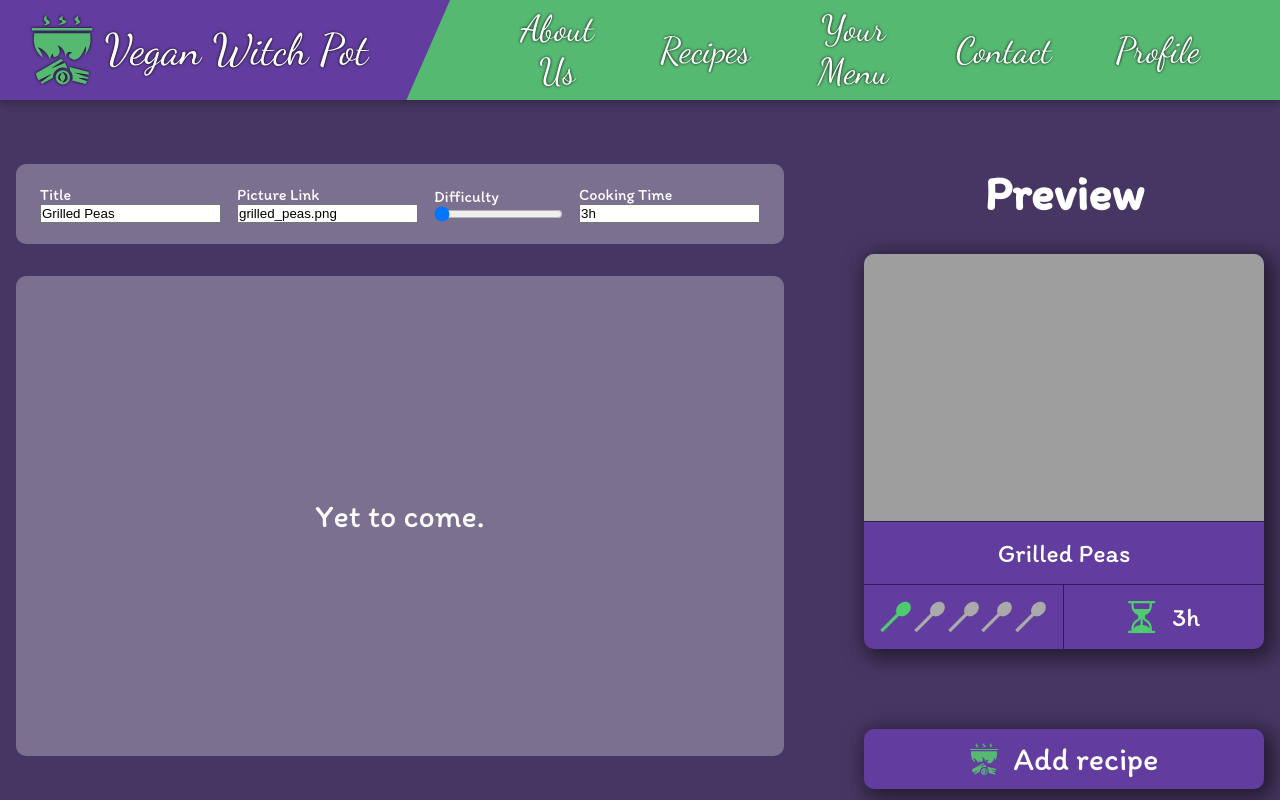
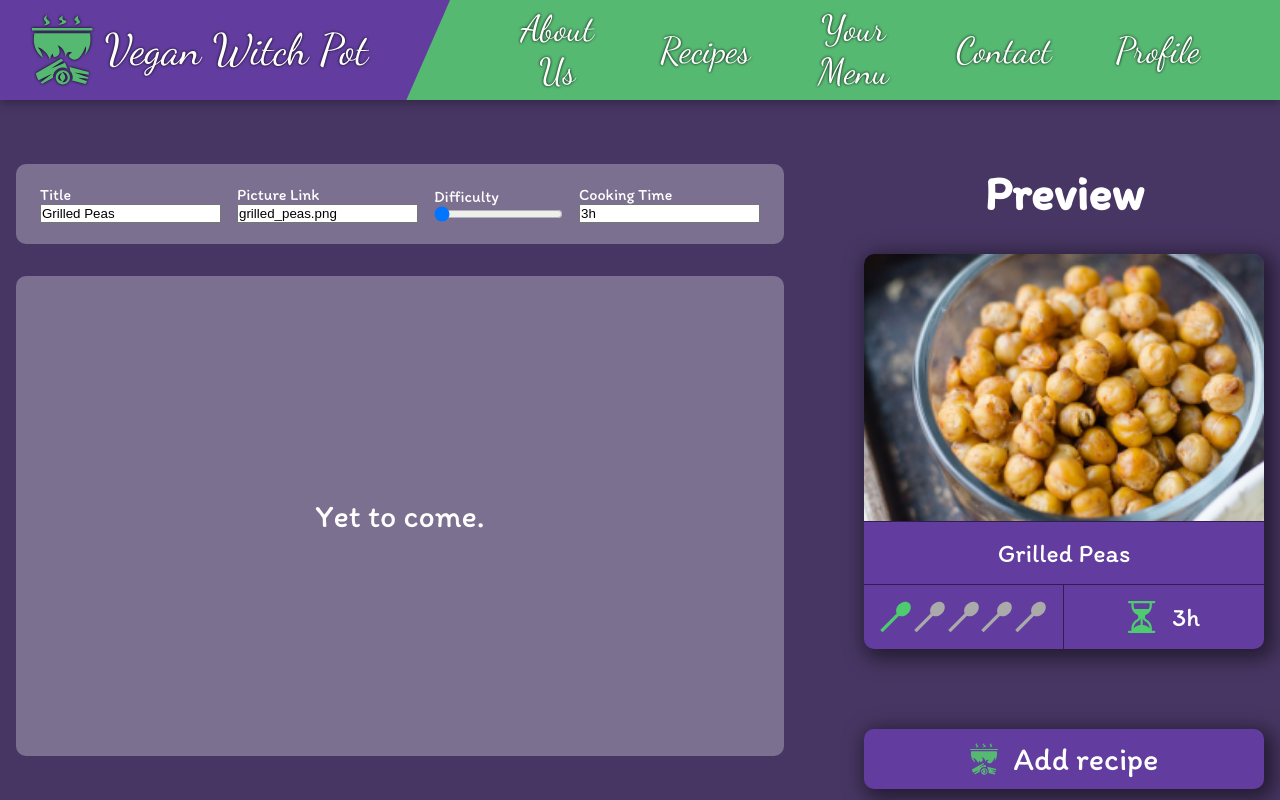
Before and after one commit to Laynaria/Vegan-Witch-Pot, a React (Vite) app in the folder frontend/: page /add-recipe in a window 1280 px wide. Both pictures are taken after a click on the button "Enter". Shown: the top 800 px of the page. Built offline with nearby package versions, Linux system fonts and the light colour scheme; no server answers.

Commit message:
replaced picture to thumbnail in all the front pages that were still using picture

```diff
--- a/frontend/src/components/Recipes/FormsRecipe.jsx
+++ b/frontend/src/components/Recipes/FormsRecipe.jsx
@@ -15,7 +15,7 @@ export default function FormsRecipe({ setRecipe, recipe }) {
         <label>
           Picture Link
           {/* should maybe change it to an input type link */}
-          <input type="text" name="picture" value={recipe.picture} />
+          <input type="text" name="thumbnail" value={recipe.thumbnail} />
         </label>
         <label>
           Difficulty
--- a/frontend/src/pages/AddRecipe.jsx
+++ b/frontend/src/pages/AddRecipe.jsx
@@ -12,7 +12,7 @@ import "@components/AddRecipe/AddRecipe.scss";
 
 export default function AddRecipe() {
   const [recipe, setRecipe] = useState({
-    picture: "grilled_peas.png",
+    thumbnail: "grilled_peas.png",
     title: "Grilled Peas",
     difficulty: 1,
     cooking_time: "3h",
--- a/frontend/src/pages/EditRecipe.jsx
+++ b/frontend/src/pages/EditRecipe.jsx
@@ -15,7 +15,7 @@ export default function EditRecipe() {
   const { id } = useParams();
 
   const [recipe, setRecipe] = useState({
-    picture: "grilled_peas.png",
+    thumbnail: "grilled_peas.png",
     title: "Grilled Peas",
     difficulty: 1,
     cooking_time: "3h",
```
Also changed, not shown: 1 other file (tests, documents, lock files or other folders).
